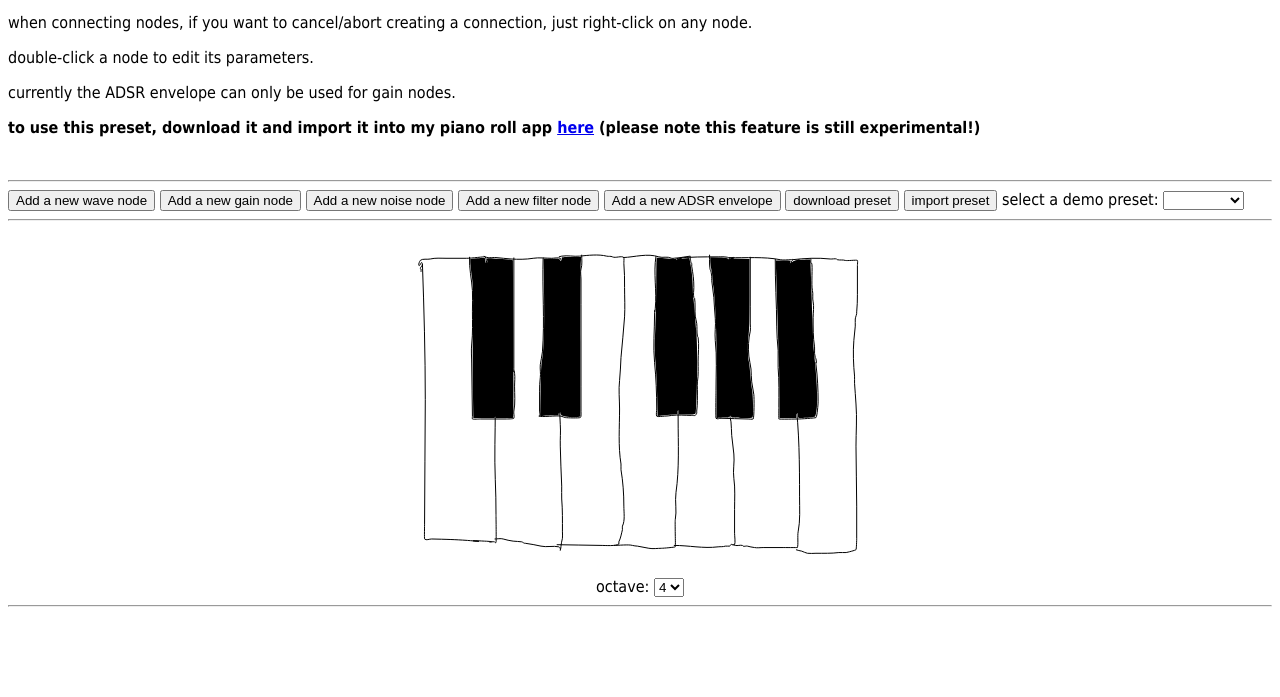
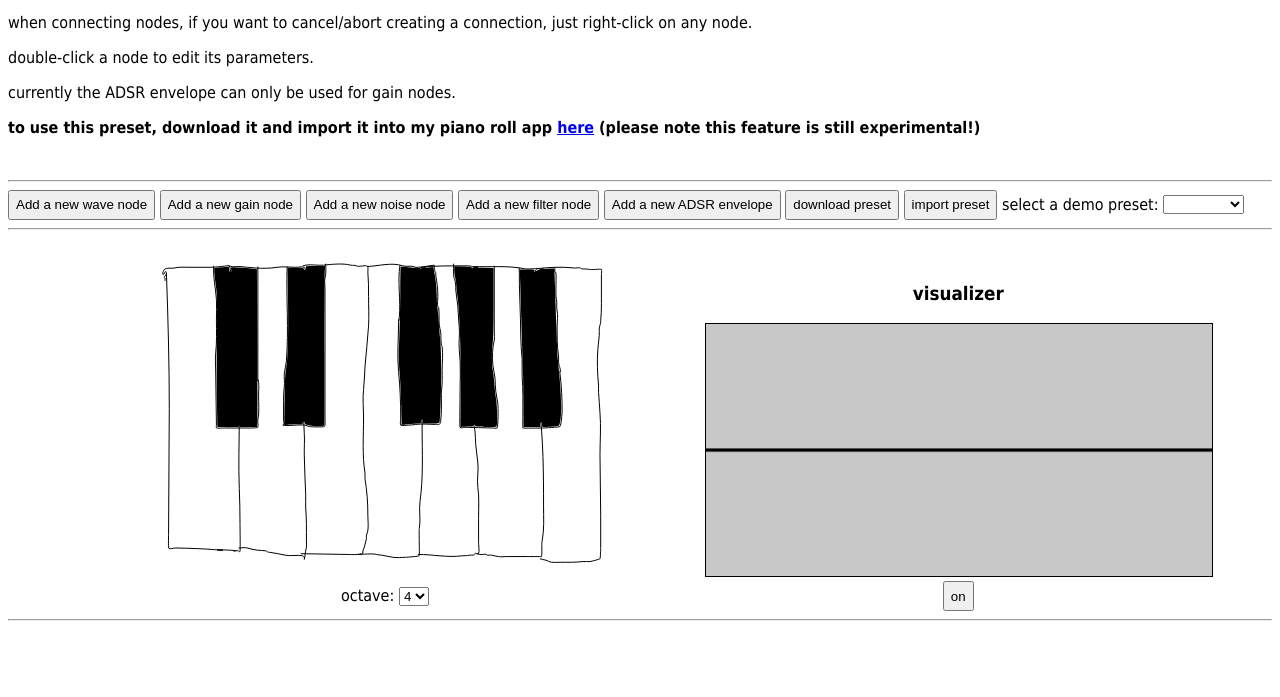
Before and after one commit to syncopika/soundmaker, a plain HTML site: page index.html in a window 1280 px wide. Shown: the part 103-800 px from the top of the page. Drawn offline with Linux system fonts and the light colour scheme.

Commit message:
added a visualizer :D

```diff
--- a/index.html
+++ b/index.html
@@ -20,6 +20,10 @@
 			font-family: monospace;
 		}
 
+		button {
+			height: 30px;
+		}
+
 		.note:hover {
 			background-color: #7FFF00;
 		}
@@ -38,6 +42,12 @@
 
 		#keyboard {
 			text-align: center;
+			width: 50%;
+		}
+
+		#visualizer {
+			width: 40%;
+			height: 100%;
 		}
 
 		#keys {
@@ -50,6 +60,21 @@
 			height: 100%;
 			/*border: 1px solid #000;*/
 			text-align: center;
+		}
+
+		#keyboardSection {
+			width: 100%;
+			text-align: center;
+		}
+
+		#keyboardSection > * {
+			display: inline-block;
+		}
+
+		#vizCanvas {
+			width: 100%;
+			height: 100%;
+			border: 1px solid #000;
 		}
 
 	</style>
@@ -107,6 +132,7 @@
 	</div>
 	<hr />
 
+	<div id='keyboardSection'>
 		<div id='keyboard'>
 			<svg
 			   width="132mm"
@@ -257,6 +283,13 @@
 			</div>
 		</div>
 
+		<div id='visualizer'>
+			<h3> visualizer </h3>
+			<canvas id='vizCanvas'></canvas>
+			<button id='toggleViz'>on</button>
+		</div>
+	</div>
+
 	<hr />
 
 	<div id='editNode'>
--- a/src/NodeFactory.js
+++ b/src/NodeFactory.js
@@ -5,6 +5,10 @@ class NodeFactory extends AudioContext {
 
 		this.nodeColors = {}; // different background color for each kind of node element?
 		this.nodeStore = {};  // store refs for nodes
+
+		// create an analyser node for visualizing the sounds
+		this.analyserNode = this.createAnalyser();
+		this.analyserNode.connect(this.destination);
 
 		// keep track of count of each unique node for id creation
 		this.nodeCounts = {
@@ -237,8 +241,8 @@ class NodeFactory extends AudioContext {
 	_createGainNode(){
 		let gainNode = this.createGain();
 
-		// gain will always need to attach to context destination
-		gainNode.connect(this.destination);
+		// gain will always need to attach to analyser node (which is connected to destination)
+		gainNode.connect(this.analyserNode);
 		gainNode.gain.value = this.valueRanges.GainNode.gain.default;
 
 		// use this property to remember the desired base volume value
--- a/src/soundmaker.js
+++ b/src/soundmaker.js
@@ -310,8 +310,49 @@ function setupKeyboard(keyboard, nodeFactory){
 setupKeyboard(notes, soundMaker.nodeFactory);
 
 
+// setup for audio visualization
+soundMaker.nodeFactory.analyserNode.fftSize = 2048;
+const bufferLen = soundMaker.nodeFactory.analyserNode.frequencyBinCount;
+const dataArray = new Uint8Array(bufferLen);
 
+const canvas = document.getElementById('vizCanvas');
+const canvasCtx = canvas.getContext('2d');
+canvasCtx.clearRect(0, 0, canvas.width, canvas.height);
 
+// https://developer.mozilla.org/en-US/docs/Web/API/Web_Audio_API/Visualizations_with_Web_Audio_API
+let doVisualization = requestAnimationFrame(runViz); // keep the request id around to be able to cancel if needed
+function runViz(){
+	const width = canvas.width;
+	const height = canvas.height;
+
+	soundMaker.nodeFactory.analyserNode.getByteTimeDomainData(dataArray);
+	canvasCtx.fillStyle = 'rgb(200, 200, 200)';
+	canvasCtx.fillRect(0, 0, width, height);
+	canvasCtx.lineWidth = 2;
+	canvasCtx.strokeStyle = 'rgb(0, 0, 0)';
+	canvasCtx.beginPath();
+
+	const sliceWidth = width / bufferLen;
+	let startPos = 0;
+
+	for(let i = 0; i < bufferLen; i++){
+		const dataVal = dataArray[i] / 128.0;
+		const toPos = (dataVal * height)/2;
+
+		if(i === 0){
+			canvasCtx.moveTo(startPos, toPos);
+		}else{
+			canvasCtx.lineTo(startPos, toPos);
+		}
+
+		startPos += sliceWidth;
+	}
+
+	canvasCtx.lineTo(width, height/2);
+	canvasCtx.stroke();
+
+	doVisualization = requestAnimationFrame(runViz);
+}
 
 
 ///////// TESTS
```
Lines whose indentation alone changed are shown as unchanged.
